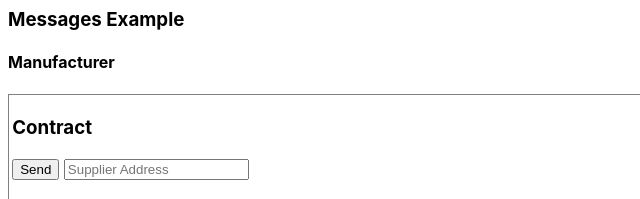
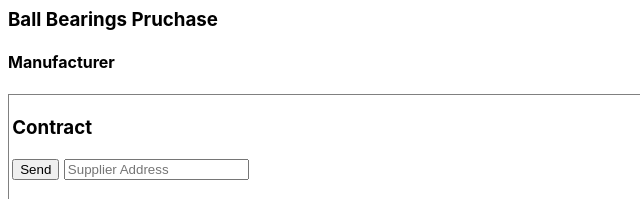
Before and after one commit to sebastiankliem/blockchain-bpm-seminar, a website: page app/manufacturer.html in a window 1280 px wide. Shown: the top 199 px of the page, 0-640 px from the left. Drawn offline with Linux system fonts and the light colour scheme.

Commit message:
set corerct page titles

```diff
--- a/app/manufacturer.html
+++ b/app/manufacturer.html
@@ -5,7 +5,7 @@
     <script src="js/manufacturer.js"></script>
   </head>
   <body class="container">
-    <h3>Messages Example</h3>
+    <h3>Ball Bearings Pruchase</h3>
     <div class="row">
       <div id="manufacturer" class="col-md-6">
         <h4>Manufacturer</h4>
```
Also changed, not shown: app/supplier.html (+1 -1 lines).
